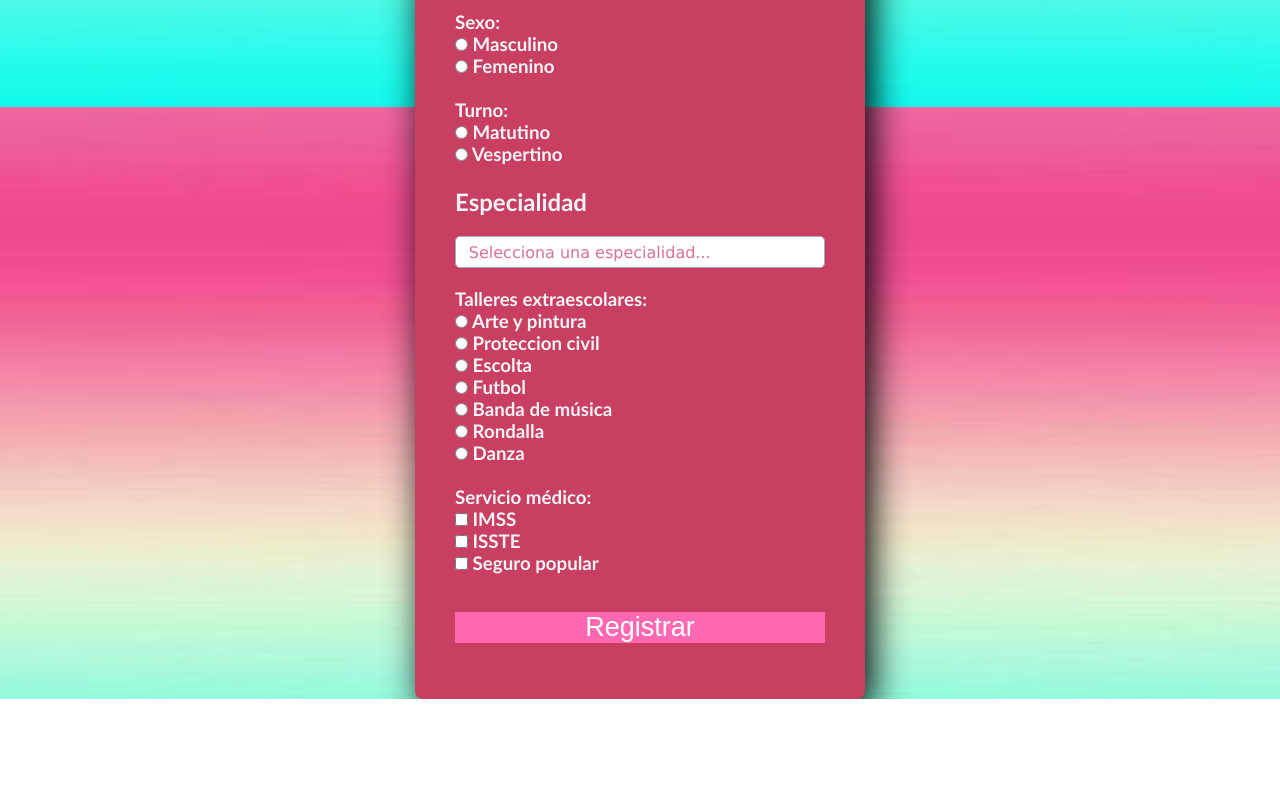
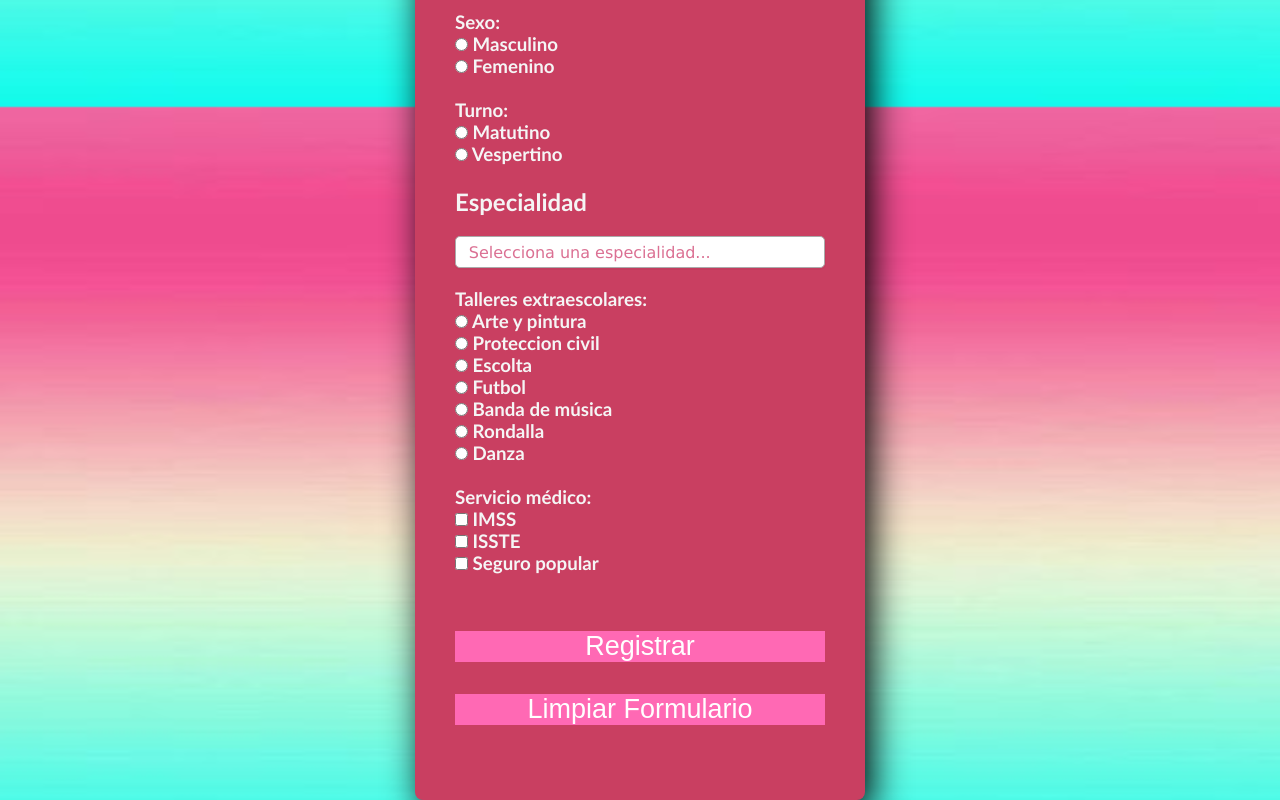
Before and after one commit to Rebeca-luna/practiva3, a plain HTML site: page index.html in a window 1280 px wide. Shown: the part 693-1493 px from the top of the page. Before the commit the page ends 1392 px from the top, so only its background shows below. Drawn offline with Linux system fonts and the light colour scheme.

Commit message:
Version 1

```diff
--- a/index.html
+++ b/index.html
@@ -6,6 +6,7 @@
     <link rel="stylesheet" href="estilos/style.css">
     <title>Document</title>
 </head>
+<form action="Formulario">
 <body>
     <section class="form-register">
     <h4>FORMULARIO DE REGISTRO PARA NUEVO INGRESO</h4>
@@ -81,9 +82,12 @@
                 <label for="seguro">Seguro popular</label><br>
             </div><br></h3>
 
-
-            <input class="botons" type="submit" value="Registrar">
+           <div><br>
+            <input class="botons" type="submit" name="submit" value="Registrar">
+            <input class="botons" type="reset" name="reset" value="Limpiar Formulario">
+        </div><br>
     </div>
     </section>
+</form>
 </body>
 </html>
```
Also changed, not shown: estilos/style.css (line endings or trailing spaces).
